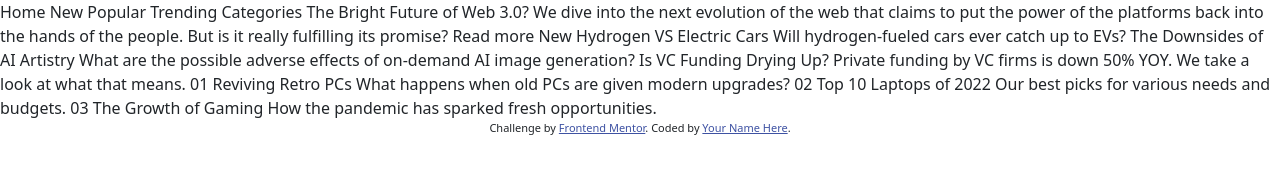
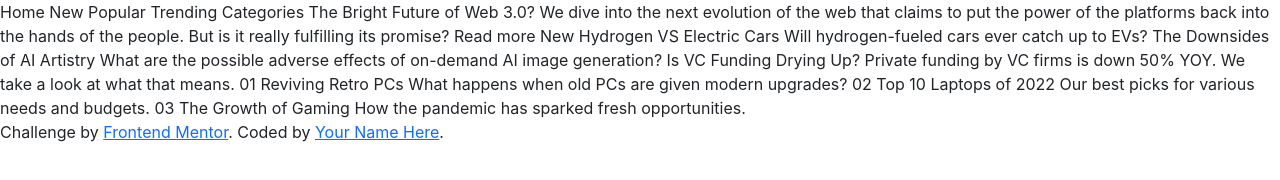
Before and after one commit to joshjavier/news-homepage, a website: page index.html in a window 1280 px wide. Drawn offline with nearby package versions, Linux system fonts and the light colour scheme.

Commit message:
Use an external stylesheet

```diff
--- a/index.html
+++ b/index.html
@@ -10,11 +10,7 @@
 
   <link href="https://cdn.jsdelivr.net/npm/bootstrap@5.3.2/dist/css/bootstrap.min.css" rel="stylesheet" integrity="sha384-T3c6CoIi6uLrA9TneNEoa7RxnatzjcDSCmG1MXxSR1GAsXEV/Dwwykc2MPK8M2HN" crossorigin="anonymous">
 
-  <!-- Feel free to remove these styles or customise in your own stylesheet 👍 -->
-  <style>
-    .attribution { font-size: 11px; text-align: center; }
-    .attribution a { color: hsl(228, 45%, 44%); }
-  </style>
+  <link rel="stylesheet" href="style.css">
 </head>
 <body>
 
--- /dev/null
+++ b/style.css
@@ -0,0 +1,4 @@
+body {
+  font-family: Inter, Roboto, 'Helvetica Neue', 'Arial Nova', 'Nimbus Sans', Arial, sans-serif;
+  font-weight: normal;
+}
```
